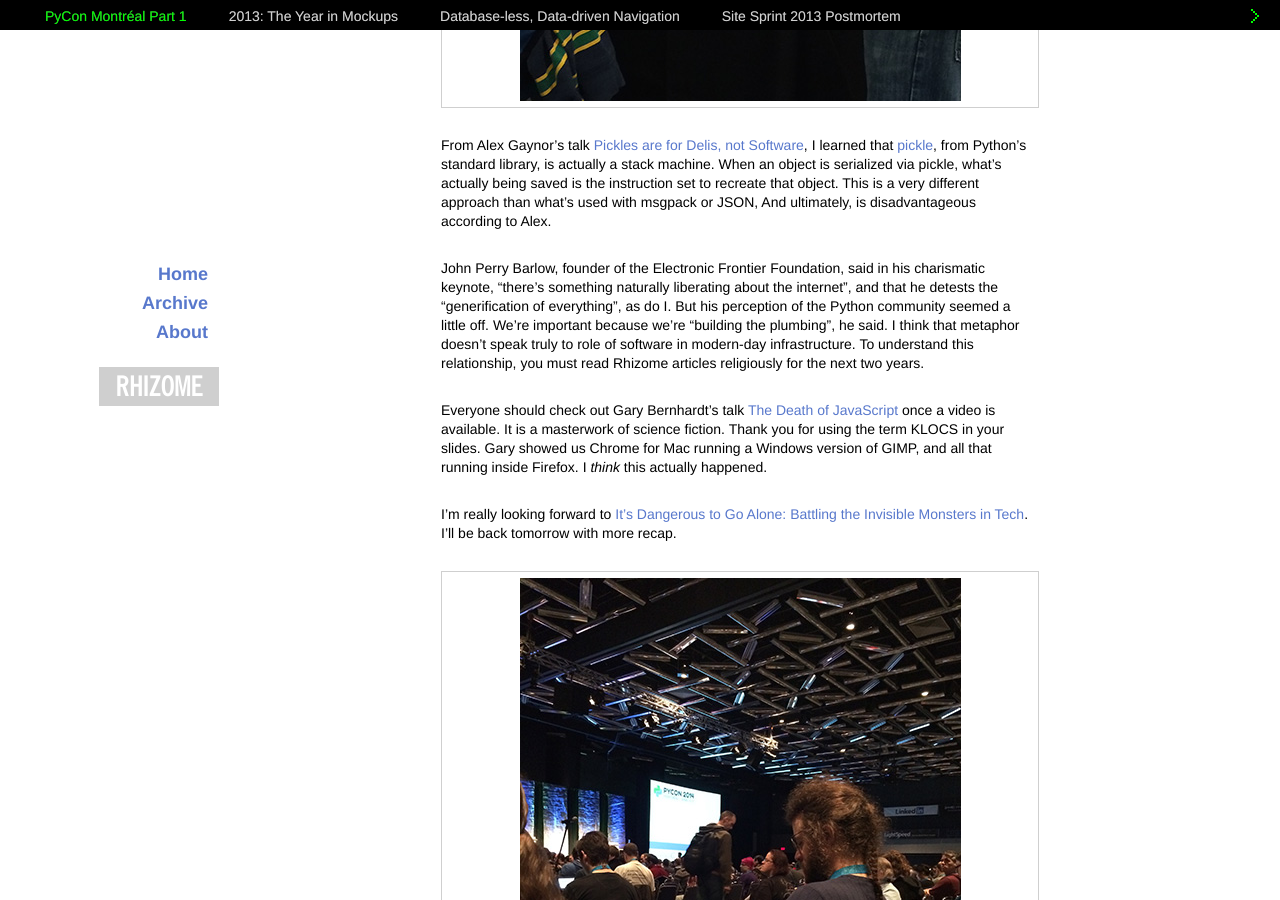
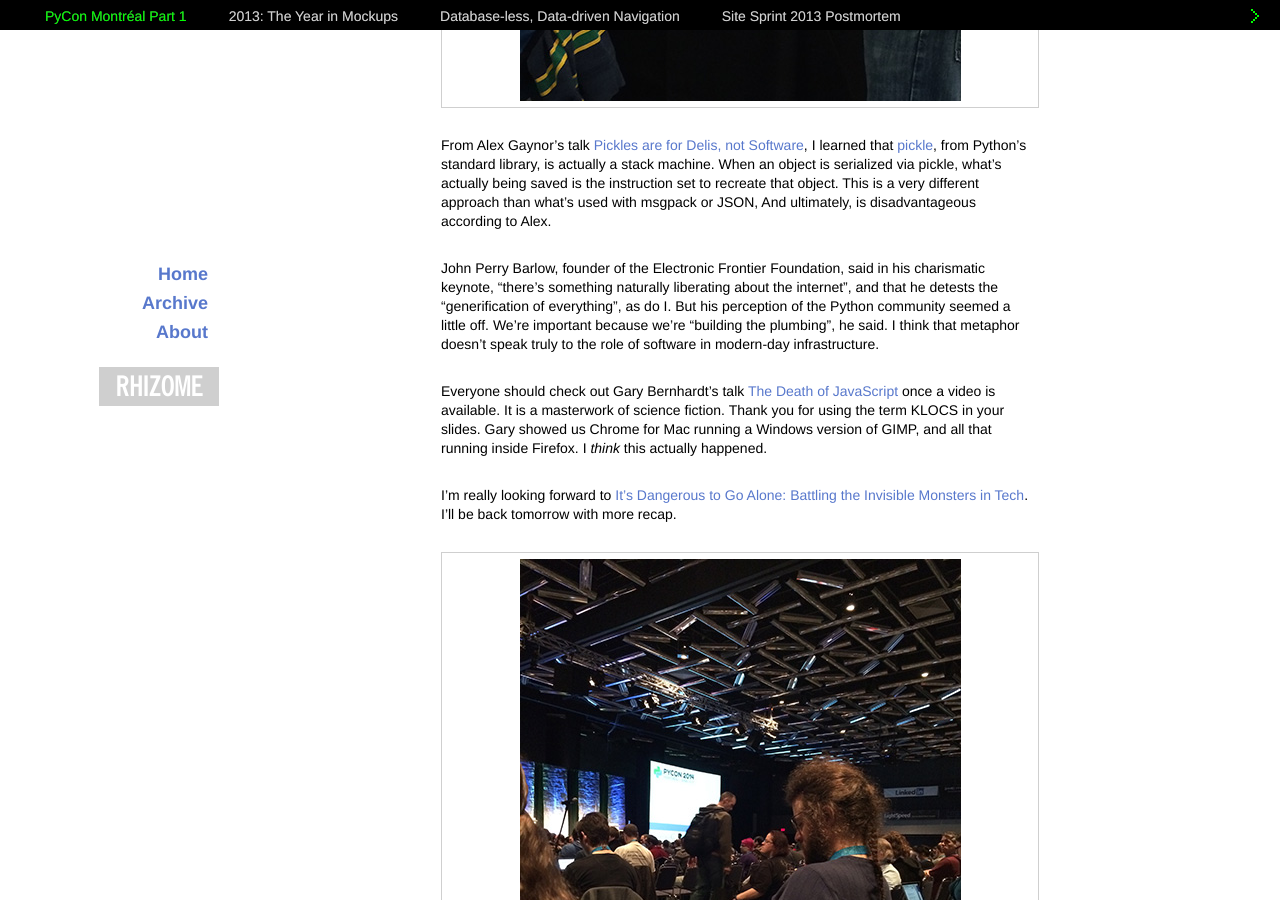
Before and after one commit to rhizomedotorg/rhizomedotorg.github.io, a Jekyll site: the page built from _posts/2014-04-11-pycon-montreal-part-1.markdown, in a window 1280 px wide and 900 px high, scrolled down 1599 px. Built offline with Jekyll 4.4.1, drawn with Linux system fonts in a browser that asks for light colours; comment, search, counter and statistics services are not loaded.

Commit message:
removed weird sentence about Rhizome

```diff
--- a/_posts/2014-04-11-pycon-montreal-part-1.markdown
+++ b/_posts/2014-04-11-pycon-montreal-part-1.markdown
@@ -17,7 +17,7 @@
 
 From Alex Gaynor's talk [Pickles are for Delis, not Software](https://speakerdeck.com/pycon2014/pickles-are-for-delis-not-for-software-by-alex-gaynor), I learned that [pickle](https://docs.python.org/dev/library/pickle.html), from Python's standard library, is actually a stack machine. When an object is serialized via pickle, what's actually being saved is the instruction set to recreate that object. This is a very different approach than what's used with msgpack or JSON, And ultimately, is disadvantageous according to Alex.
 
-John Perry Barlow, founder of the Electronic Frontier Foundation, said in his charismatic keynote, "there's something naturally liberating about the internet", and that he detests the "generification of everything", as do I. But his perception of the Python community seemed a little off. We're important because we're "building the plumbing", he said. I think that metaphor doesn't speak truly to role of software in modern-day infrastructure. To understand this relationship, you must read Rhizome articles religiously for the next two years.
+John Perry Barlow, founder of the Electronic Frontier Foundation, said in his charismatic keynote, "there's something naturally liberating about the internet", and that he detests the "generification of everything", as do I. But his perception of the Python community seemed a little off. We're important because we're "building the plumbing", he said. I think that metaphor doesn't speak truly to the role of software in modern-day infrastructure.
 
 Everyone should check out Gary Bernhardt's talk [The Death of JavaScript](https://us.pycon.org/2014/schedule/presentation/186/) once a video is available. It is a masterwork of science fiction. Thank you for using the term KLOCS in your slides. Gary showed us Chrome for Mac running a Windows version of GIMP, and all that running inside Firefox. I *think* this actually happened.
 
```
